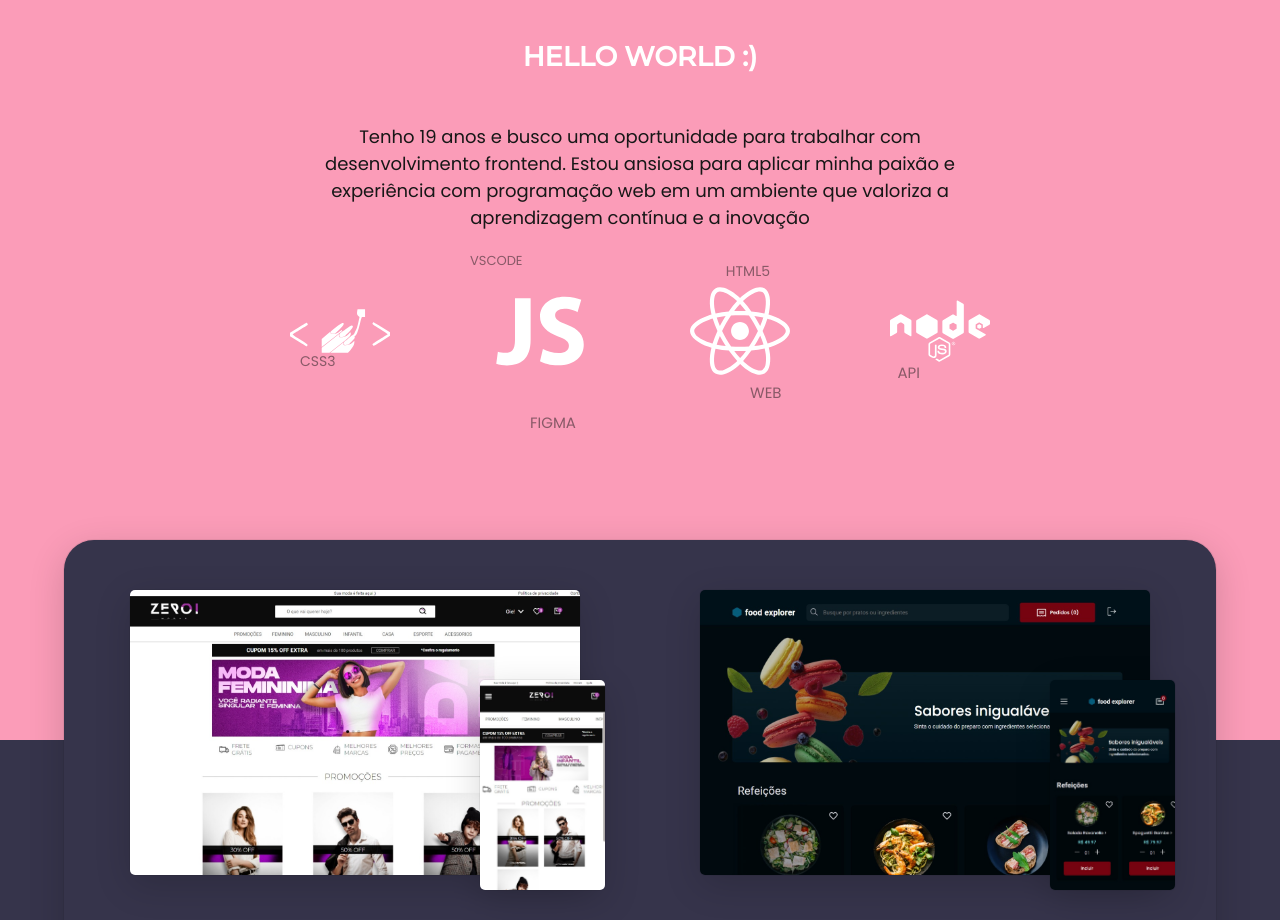
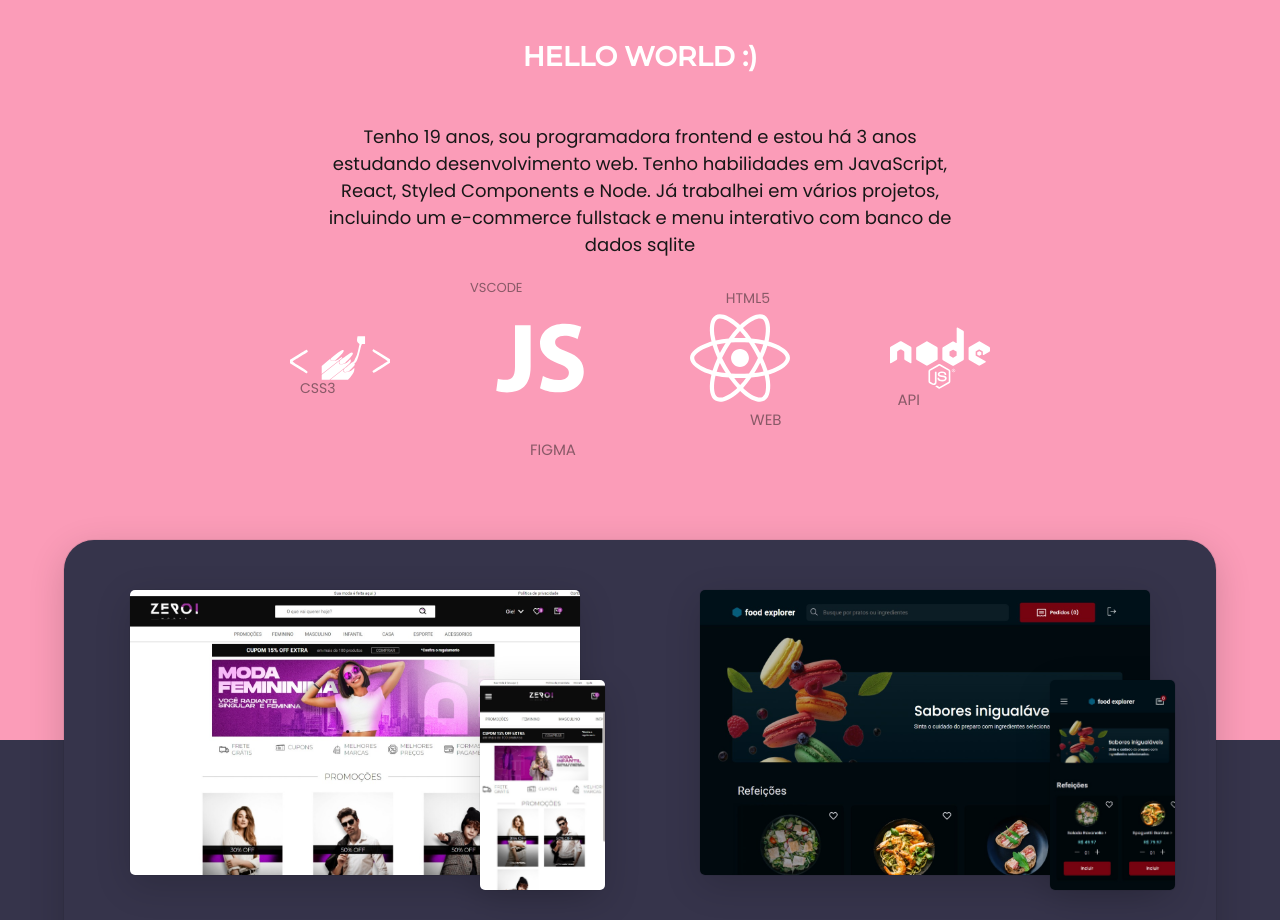
Before and after one commit to rayaneacacio/meu-portfolio, a React (Vite) app: page / in a window 1280 px wide. Shown: the part 860-1780 px from the top of the page. Built offline with nearby package versions, Linux system fonts and the light colour scheme.

Commit message:
update descricao

```diff
--- a/src/pages/Home/index.jsx
+++ b/src/pages/Home/index.jsx
@@ -114,7 +114,7 @@ export function Home() {
           <h2>HELLO WORLD :)</h2>
 
           <p>
-            Tenho 19 anos e busco uma oportunidade para trabalhar com desenvolvimento frontend. Estou ansiosa para aplicar minha paixão e experiência com programação web em um ambiente que valoriza a aprendizagem contínua e a inovação
+            Tenho 19 anos, sou programadora frontend e estou há 3 anos estudando desenvolvimento web. Tenho habilidades em JavaScript, React, Styled Components e Node. Já trabalhei em vários projetos, incluindo um e-commerce fullstack e menu interativo com banco de dados sqlite
           </p>
 
           <div className="icons_linguage">
```
